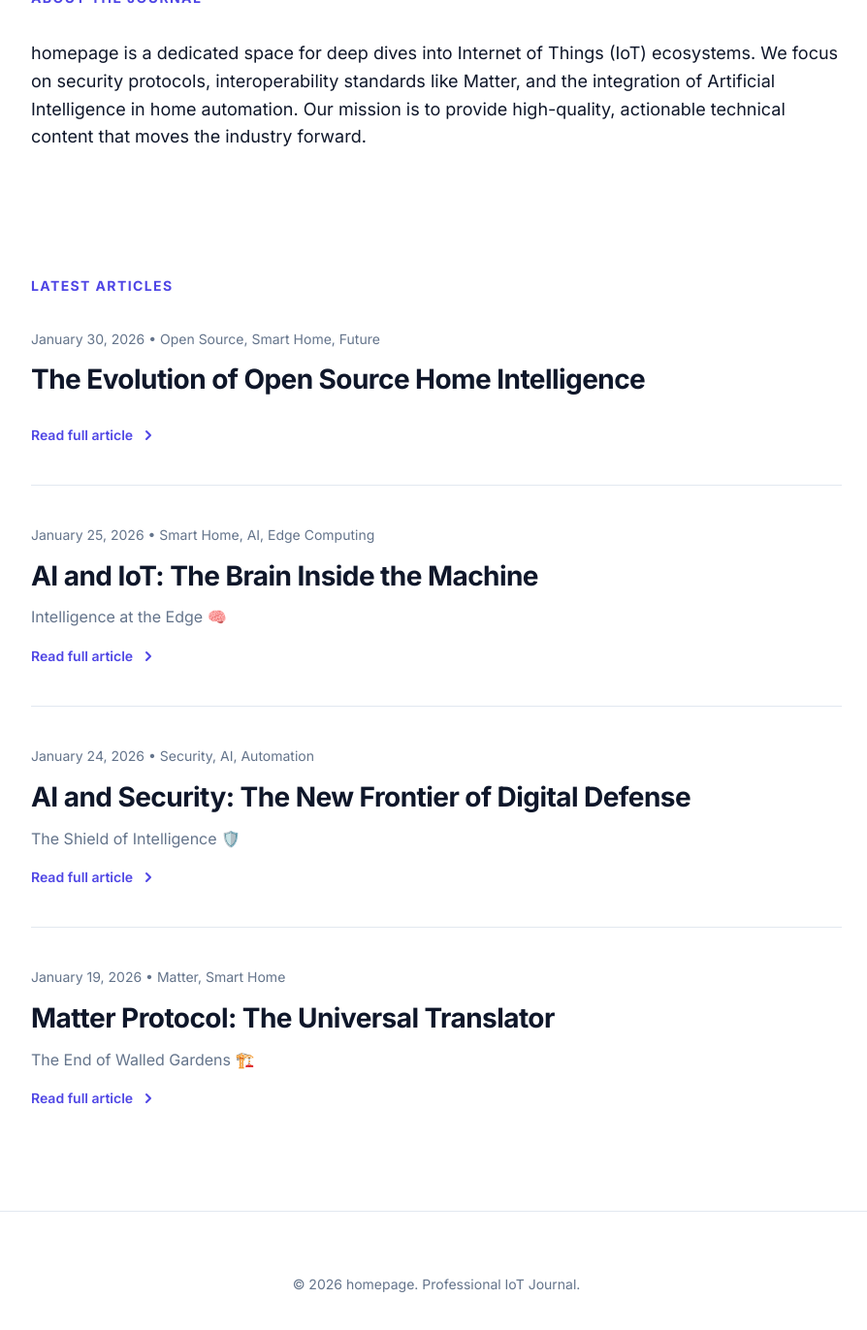
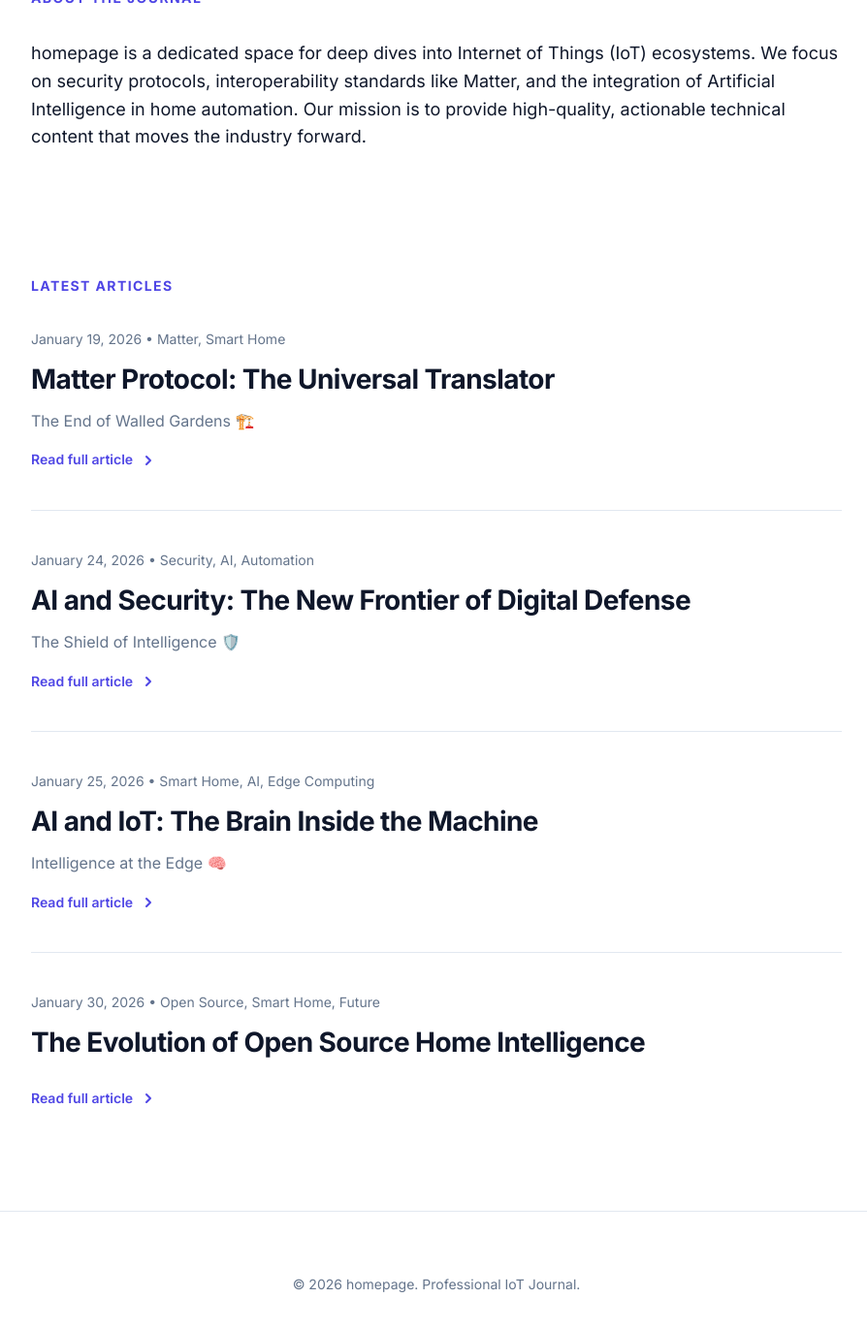
Before and after one commit to Zayeen/homepage, a Jekyll site: the page built from index.html, in a window 1280 px wide and 1400 px high, scrolled down 516 px. Shown: the top 1372 px of the window at 97% size, without its empty margins (190-1084 px from the left). Built offline with Jekyll 4.4.1, drawn with Linux system fonts in a browser that asks for light colours.

Commit message:
Simplify post loop logic to fix visibility issues

```diff
--- a/index.html
+++ b/index.html
@@ -19,8 +19,7 @@ title: Professional IoT Journal
     <section id="articles">
         <h2 class="section-title">Latest Articles</h2>
         <div class="articles-grid">
-            {% assign sorted_posts = site.posts | sort: "date" | reverse %}
-            {% for post in sorted_posts %}
+            {% for post in site.posts reversed %}
             <article class="article-card">
                 <div class="article-meta">
                     {{ post.date | date: "%B %d, %Y" }} • {{ post.tags | join: ", " }}
```
